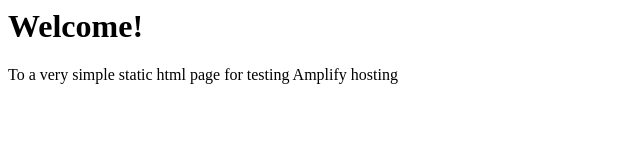
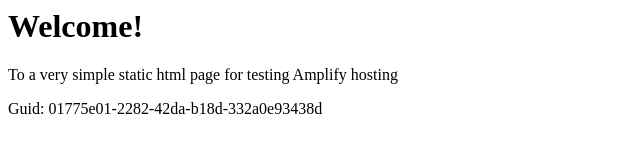
Before and after one commit to aws-aemilia-sfo/Github-PR-Commit-Integration-Test-DoNotTouch-Gith-P5X5MO5I-v1-preprod-us-west-1, a website: page src/index.html in a window 1280 px wide. Shown: the whole page, without its empty margins (0-640 px from the left). Drawn offline with Linux system fonts and the light colour scheme.

Commit message:
commit from integ tests

```diff
--- a/src/index.html
+++ b/src/index.html
@@ -1,3 +1,5 @@
+
+
 <html lang="en">
 
 <head>
@@ -10,6 +12,6 @@
 <body>
     <h1>Welcome!</h1>
     <p>To a very simple static html page for testing Amplify hosting</p>
-</body>
+    <p>Guid: 01775e01-2282-42da-b18d-332a0e93438d</p></body>
 
 </html>
```
